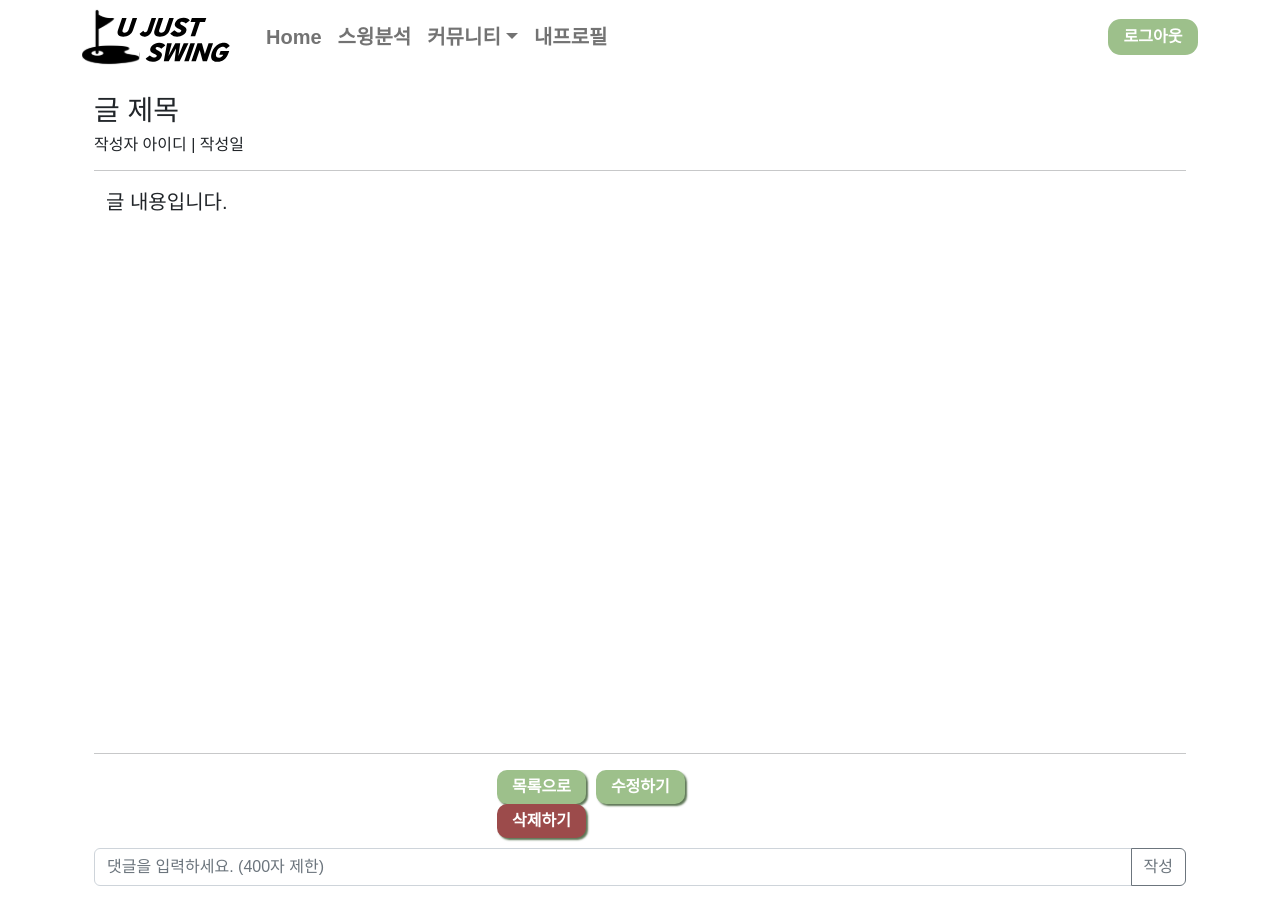
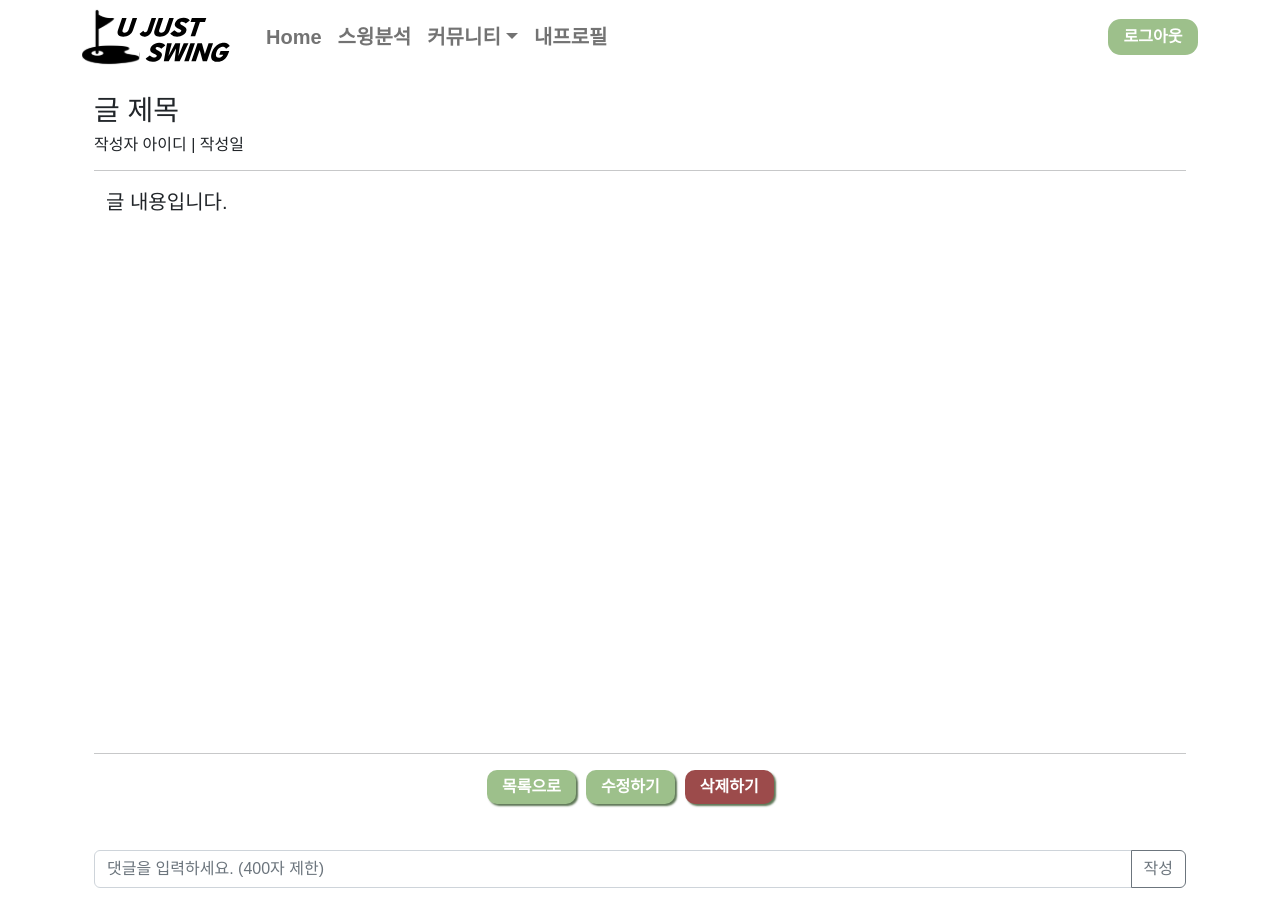
Before and after one commit to HyoJoon-Yang/UJS, a React (Create React App) app in the folder Front/: page /commu-detail in a window 1280 px wide. Shown: the top 912 px of the page. Built offline with nearby package versions, Linux system fonts and the light colour scheme.

Commit message:
게시글 삭제 모달 추가

```diff
--- /dev/null
+++ b/Front/src/components/PostRemoveModal.js
@@ -0,0 +1,36 @@
+import React, { useState } from 'react';
+// import { Link } from "react-router-dom";
+import Button from 'react-bootstrap/Button';
+import Modal from 'react-bootstrap/Modal';
+// 로그아웃 버튼과 모달창 버튼의 css는 Navbar.css에 적어둠
+
+function PostRemoveModal() {
+
+    const [show, setShow] = useState(false);
+
+    const handleClose = () => setShow(false);
+    const handleShow = () => setShow(true);
+
+    return(
+        <div>
+            <Button
+                className="commu-detail-btn" onClick={handleShow}>
+                    삭제하기
+            </Button>
+
+            <Modal show={show} onHide={handleClose}>
+                {/* <Modal.Header>
+                    <Modal.Title></Modal.Title>
+                </Modal.Header> */}
+                <Modal.Body>정말 삭제하시겠습니까?</Modal.Body>
+                <Modal.Footer>
+                    <Button className="btn_close logout_modal_btn" onClick={handleClose}>
+                        닫기
+                    </Button>
+                    <Button className="logout_modal_btn">게시글 삭제</Button>
+                </Modal.Footer>
+            </Modal>
+        </div>
+    )
+}
+export default PostRemoveModal;
--- a/Front/src/pages/CommuDetail.js
+++ b/Front/src/pages/CommuDetail.js
@@ -5,6 +5,7 @@ import Col from 'react-bootstrap/Col';
 import Button from 'react-bootstrap/Button';
 import Form from 'react-bootstrap/Form';
 import InputGroup from 'react-bootstrap/InputGroup';
+import PostRemoveModal from "../components/PostRemoveModal.js";
 import { useNavigate } from 'react-router-dom';
 import "../styles/CommuDetail.css";
 
@@ -24,7 +25,7 @@ function CommuDetail() {
                     <Container id="commu-detail-btn-group">
                         <button className="commu-detail-btn" onClick={() => { navigate(-1)}}>목록으로</button>
                         <button className="commu-detail-btn">수정하기</button>
-                        <button className="commu-detail-btn">삭제하기</button>
+                        <PostRemoveModal />
                     </Container>
                 </Container>
 
--- a/Front/src/styles/CommuDetail.css
+++ b/Front/src/styles/CommuDetail.css
@@ -1,9 +1,11 @@
 #commu-detail-btn-group {
-    width: 310px;
+    width: 330px;
+    height: 70px;
 }
 
 .commu-detail-btn {
     background-color: #9DC08B;
+    float: left;
     border: none;
     border-radius: 10px;
     color: white;
--- a/Front/src/styles/ComparisonResult.css
+++ b/Front/src/styles/ComparisonResult.css
@@ -49,6 +49,7 @@
     border: none;
     background-color: white;
     font-weight: bold;
+    margin-bottom: 20px;
 }
 
 /* 모바일 */
```
